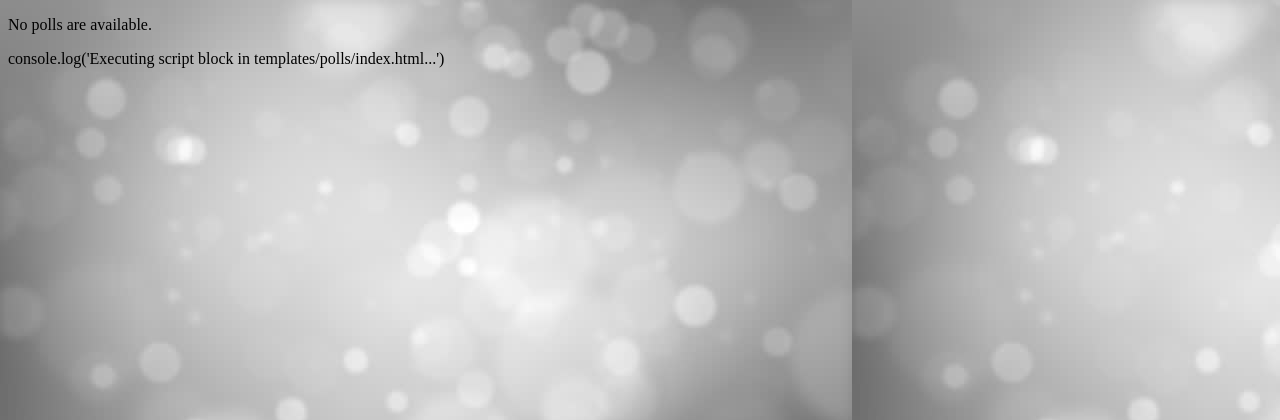
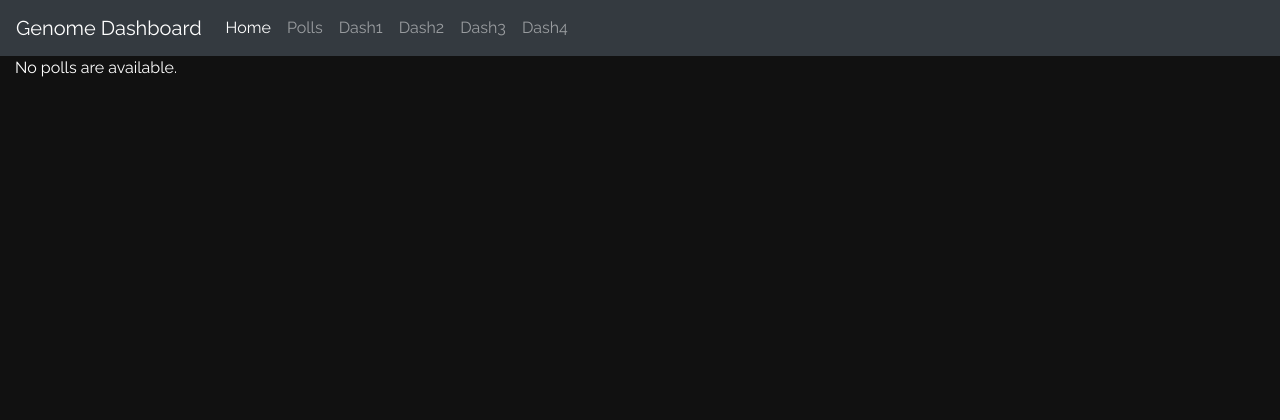
Before and after one commit to genome-dashboard/genome-dashboard-webapp-v2, a Django app: page /polls/ in a window 1280 px wide. Shown: the top 420 px of the page. Run offline with Django 3.2, Linux system fonts and the light colour scheme; data that the repository does not hold is empty; some libraries are stand-ins or nearby versions.

Commit message:
Updated templating to use Bootstrap 4, added navigation bar, refactored base.html into multiple files for easier maintenance, added links to pending content. Also general cleanup on codebase.

```diff
--- /dev/null
+++ b/genomedashboard_v2/static/genomedashboard_v2/scripts/base.js
@@ -0,0 +1 @@
+console.log('Executing script block in genomedashboard_v2/scripts/base.js...')
--- /dev/null
+++ b/genomedashboard_v2/static/genomedashboard_v2/scripts/index.js
@@ -0,0 +1 @@
+console.log('Executing script block in genomedashboard_v2/scripts/index.js...')
--- a/genomedashboard_v2/static/genomedashboard_v2/styles.css
+++ /dev/null
@@ -1,4 +0,0 @@
-body {
-  background-color: #222;
-  color: #fff;
-}
--- /dev/null
+++ b/genomedashboard_v2/static/genomedashboard_v2/styles/base.css
@@ -0,0 +1,20 @@
+body {
+  /* font-family: 'Lato', sans-serif; */
+  /* font-family: 'Merriweather Sans', sans-serif; */
+  /* font-family: 'Montserrat', sans-serif; */
+  /* font-family: 'Muli', sans-serif; */
+  /* font-family: 'Nunito', sans-serif; */
+  /* font-family: 'Oswald', sans-serif; */
+  /* font-family: 'Poppins', sans-serif; */
+  /* font-family: 'Roboto', sans-serif; */
+  /* font-family: 'Open Sans', sans-serif; */
+  /* font-family: 'Open Sans Condensed', sans-serif; */
+  font-family: 'Raleway', sans-serif;
+  /* font-family: 'Source Sans Pro', sans-serif; */
+  /* font-family: 'PT Sans', sans-serif; */
+  /* font-family: 'PT Sans Narrow', sans-serif; */
+  /* font-family: 'Titillium Web', sans-serif; */
+
+  background-color: #111;
+  color: #fff;
+}
--- /dev/null
+++ b/polls/static/polls/scripts/detail.js
@@ -0,0 +1 @@
+console.log('Executing script block in polls/scripts/detail.js...')
--- /dev/null
+++ b/polls/static/polls/scripts/index.js
@@ -0,0 +1 @@
+console.log('Executing script block in polls/scripts/index.js...')
--- /dev/null
+++ b/polls/static/polls/scripts/results.js
@@ -0,0 +1 @@
+console.log('Executing script block in polls/scripts/results.js...')
--- a/polls/templates/base.html
+++ b/polls/templates/base.html
@@ -2,23 +2,52 @@
 
 <!DOCTYPE html>
 <html lang="en">
+
 <head>
+  <!-- base.html metadata elements -->
+  {% include "meta.html" %}
+
+  <!-- Template Inheritance Block For Title -->
   <!-- {% block title %}<title>Genome Dashboard</title>{% endblock title %} -->
   <title>Genome Dashboard {% block subtitle %}{% endblock subtitle %}</title>
-  <link rel="stylesheet" type="text/css" href="{% static 'genomedashboard_v2/styles.css' %}">
 
-  {% block styles %}<!-- default css code (typically empty) -->{% endblock styles %}
+  <!-- base.html fonts -->
+  {% include "fonts.html" %}
+
+  <!-- Vendor Styles -->
+  <link rel="stylesheet" href="https://maxcdn.bootstrapcdn.com/bootstrap/4.0.0/css/bootstrap.min.css" integrity="sha384-Gn5384xqQ1aoWXA+058RXPxPg6fy4IWvTNh0E263XmFcJlSAwiGgFAW/dAiS6JXm" crossorigin="anonymous">
+
+  <!-- Custom Styles -->
+  <link rel="stylesheet" type="text/css" href="{% static 'genomedashboard_v2/styles/base.css' %}">
+
+  <!-- Template Inheritance Block For Styles -->
+  {% block styles %}
+  <!-- default css code (typically empty) -->{% endblock styles %}
 </head>
+
 <body>
-  {% block navigation %}<!-- insert default navigation bar for every page -->{% endblock navigation %}
-  {% block sidebar %}<!-- insert default navigation text for every page -->{% endblock sidebar %}
+  <!-- default navigation bar for every page -->
+  {% include "navigation.html" %}
 
-  {% block content %}<!-- default content text (typically empty) -->{% endblock content %}
+  <div class="container-fluid content-container">
+    <!-- Template Inheritance Block For Content -->
+    {% block content %}
+    <!-- default content text (typically empty) -->
+    {% endblock content %}
+  </div>
 
-  <script>
-    console.log('Executing script block in templates/base.html...')
-  </script>
-  {% block scripts %}<!-- default scripting code (typically empty) -->{% endblock scripts %}
+  <!-- Vendor Scripts -->
+  <!-- Bootstrap 4 Deps: jQuery first, then Popper.js, then Bootstrap JS -->
+  <script src="https://code.jquery.com/jquery-3.2.1.slim.min.js" integrity="sha384-KJ3o2DKtIkvYIK3UENzmM7KCkRr/rE9/Qpg6aAZGJwFDMVNA/GpGFF93hXpG5KkN" crossorigin="anonymous"></script>
+  <script src="https://cdnjs.cloudflare.com/ajax/libs/popper.js/1.12.9/umd/popper.min.js" integrity="sha384-ApNbgh9B+Y1QKtv3Rn7W3mgPxhU9K/ScQsAP7hUibX39j7fakFPskvXusvfa0b4Q" crossorigin="anonymous"></script>
+  <script src="https://maxcdn.bootstrapcdn.com/bootstrap/4.0.0/js/bootstrap.min.js" integrity="sha384-JZR6Spejh4U02d8jOt6vLEHfe/JQGiRRSQQxSfFWpi1MquVdAyjUar5+76PVCmYl" crossorigin="anonymous"></script>
 
+  <!-- Custom Scripts -->
+  <script src="{% static 'genomedashboard_v2/scripts/base.js' %}" crossorigin="anonymous"></script>
+
+  <!-- Template Inheritance Block For Scripts -->
+  {% block scripts %}
+  <!-- default scripting code (typically empty) -->{% endblock scripts %}
 </body>
+
 </html>
--- /dev/null
+++ b/polls/templates/fonts.html
@@ -0,0 +1,16 @@
+<!-- Google Fonts -->
+<!-- <link href="https://fonts.googleapis.com/css?family=Lato&display=swap" rel="stylesheet"> -->
+<!-- <link href="https://fonts.googleapis.com/css?family=Merriweather+Sans&display=swap" rel="stylesheet"> -->
+<!-- <link href="https://fonts.googleapis.com/css?family=Montserrat&display=swap" rel="stylesheet"> -->
+<!-- <link href="https://fonts.googleapis.com/css?family=Muli&display=swap" rel="stylesheet"> -->
+<!-- <link href="https://fonts.googleapis.com/css?family=Nunito&display=swap" rel="stylesheet"> -->
+<!-- <link href="https://fonts.googleapis.com/css?family=Oswald&display=swap" rel="stylesheet"> -->
+<!-- <link href="https://fonts.googleapis.com/css?family=Poppins&display=swap" rel="stylesheet"> -->
+<!-- <link href="https://fonts.googleapis.com/css?family=Roboto&display=swap" rel="stylesheet"> -->
+<!-- <link href="https://fonts.googleapis.com/css?family=Open+Sans&display=swap" rel="stylesheet"> -->
+<!-- <link href="https://fonts.googleapis.com/css?family=Open+Sans+Condensed:300&display=swap" rel="stylesheet"> -->
+<link href="https://fonts.googleapis.com/css?family=Raleway&display=swap" rel="stylesheet">
+<!-- <link href="https://fonts.googleapis.com/css?family=Source+Sans+Pro&display=swap" rel="stylesheet"> -->
+<!-- <link href="https://fonts.googleapis.com/css?family=PT+Sans&display=swap" rel="stylesheet"> -->
+<!-- <link href="https://fonts.googleapis.com/css?family=PT+Sans+Narrow&display=swap" rel="stylesheet"> -->
+<!-- <link href="https://fonts.googleapis.com/css?family=Titillium+Web&display=swap" rel="stylesheet"> -->
--- /dev/null
+++ b/polls/templates/meta.html
@@ -0,0 +1,3 @@
+<!-- Required meta tags -->
+<meta charset="utf-8">
+<meta name="viewport" content="width=device-width, initial-scale=1, shrink-to-fit=no">
--- /dev/null
+++ b/polls/templates/navigation.html
@@ -0,0 +1,16 @@
+<nav class="navbar navbar-expand-lg navbar-dark bg-dark">
+  <a class="navbar-brand" href="/">Genome Dashboard</a>
+  <button class="navbar-toggler" type="button" data-toggle="collapse" data-target="#navbarNavAltMarkup" aria-controls="navbarNavAltMarkup" aria-expanded="false" aria-label="Toggle navigation">
+    <span class="navbar-toggler-icon"></span>
+  </button>
+  <div class="collapse navbar-collapse" id="navbarNavAltMarkup">
+    <div class="navbar-nav">
+      <a class="nav-item nav-link active" href="/">Home <span class="sr-only">(current)</span></a>
+      <a class="nav-item nav-link" href="/polls">Polls</a>
+      <a class="nav-item nav-link" href="/">Dash1</a>
+      <a class="nav-item nav-link" href="/">Dash2</a>
+      <a class="nav-item nav-link" href="/">Dash3</a>
+      <a class="nav-item nav-link" href="/">Dash4</a>
+    </div>
+  </div>
+</nav>
--- a/polls/templates/polls/index.html
+++ b/polls/templates/polls/index.html
@@ -1,22 +1,25 @@
 {% extends "base.html" %}
 {% load static %}
 
+<!-- Template Inheritance Block For Title -->
+{% block subtitle %}Polls{% endblock subtitle %}
 
-{% block subtitle %}- Polls/Index{% endblock subtitle %}
-
-
+<!-- Template Inheritance Block For Styles -->
 {% block styles %}
-<link rel="stylesheet" type="text/css" href="{% static 'polls/style.css' %}">
+<link rel="stylesheet" type="text/css" href="{% static 'polls/style/style.css' %}">
 {% endblock styles %}
 
+<!-- Template Inheritance Block For Navigation -->
+{% block navigation %}{% endblock navigation %}
 
+<!-- Template Inheritance Block For Sidebar -->
+{% block sidebar %}{% endblock sidebar %}
+
+<!-- Template Inheritance Block For Content -->
 {% block content %}
 {% if latest_question_list %}
 <ul>
   {% for question in latest_question_list %}
-        <!--{#
-        <li><a href="/polls/{{ question.id }}/">{{ question.question_text }}</a></li>
-        #}-->
   <!-- You must inclide the app namespace in the url if the app name is set in polls/apps.py. -->
   <li><a href="{% url 'polls:detail' question.id %}">{{ question.question_text }}</a></li>
   {% endfor %}
@@ -26,8 +29,7 @@
 {% endif %}
 {% endblock content %}
 
-
+<!-- Template Inheritance Block For Scripts -->
 {% block scripts %}
-<!-- default scripting code (typically empty) -->
-console.log('Executing script block in templates/polls/index.html...')
+<script src="{% static 'polls/scripts/index.js' %}" crossorigin="anonymous"></script>
 {% endblock scripts %}
```
Also changed, not shown: polls/templates/genomedashboard_v2/index.html (+11 -6 lines), polls/templates/polls/detail.html (+25 -0 lines), polls/templates/polls/results.html (+28 -3 lines), polls/static/polls/styles/polls.css (renamed from polls/static/polls/style.css). Lines whose indentation alone changed are shown as unchanged.
